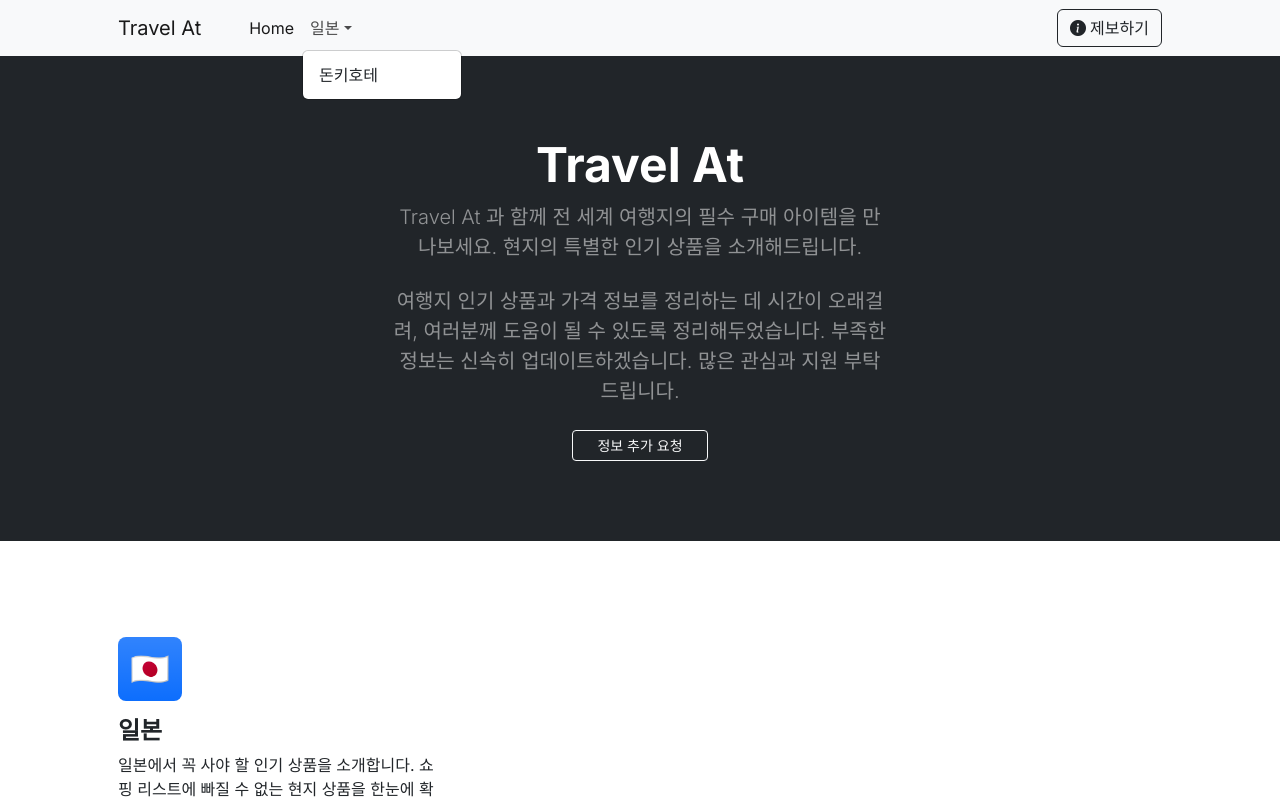
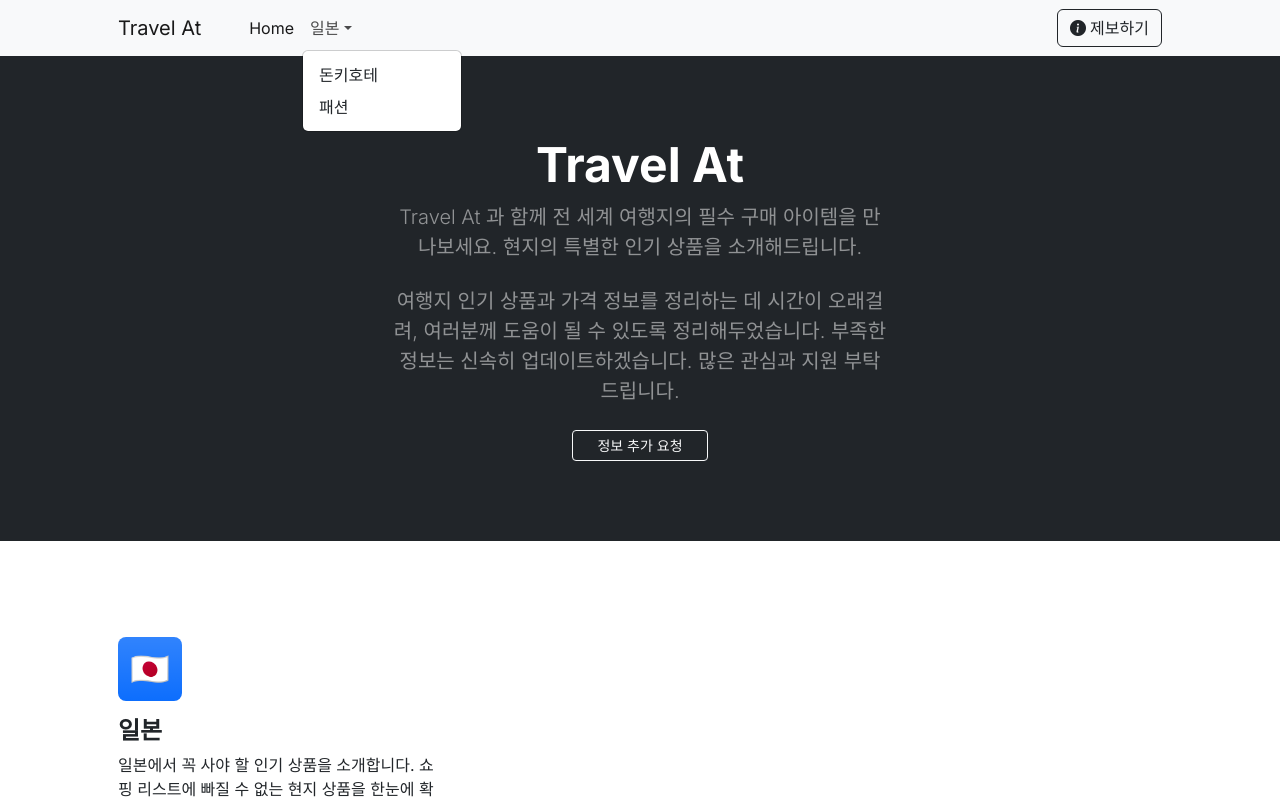
Before and after one commit to luckyDaveKim/travel-at, a Next.js app: page /travel-at/ in a window 1280 px wide. Both pictures are taken after a click on the button "일본". Shown: the top 800 px of the page. Built offline with nearby package versions, Linux system fonts and the light colour scheme.

Commit message:
feat: Add navigation

```diff
--- a/components/Navigation.tsx
+++ b/components/Navigation.tsx
@@ -21,6 +21,7 @@ export default function Navigation() {
                                    data-bs-toggle="dropdown" aria-expanded="false">일본</a>
                                 <ul className="dropdown-menu" aria-labelledby="navbarDropdown">
                                     <li><Link className="dropdown-item" href="/japan/donki">돈키호테</Link></li>
+                                    <li><Link className="dropdown-item" href="/japan/fashion">패션</Link></li>
                                 </ul>
                             </li>
                         </ul>
```
